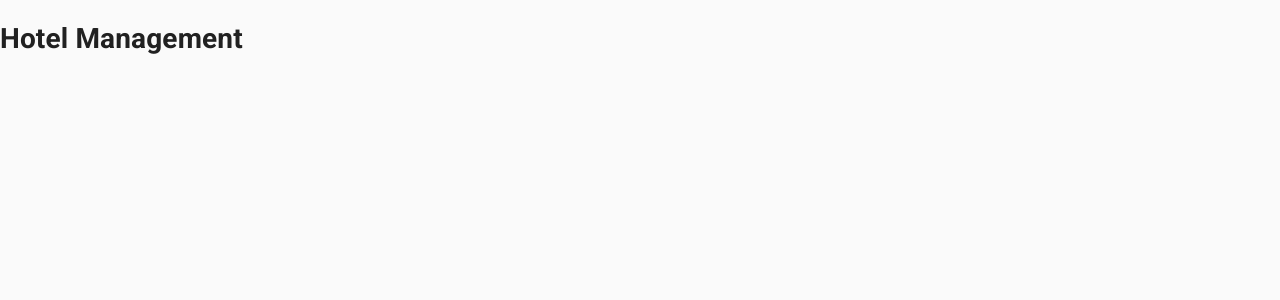
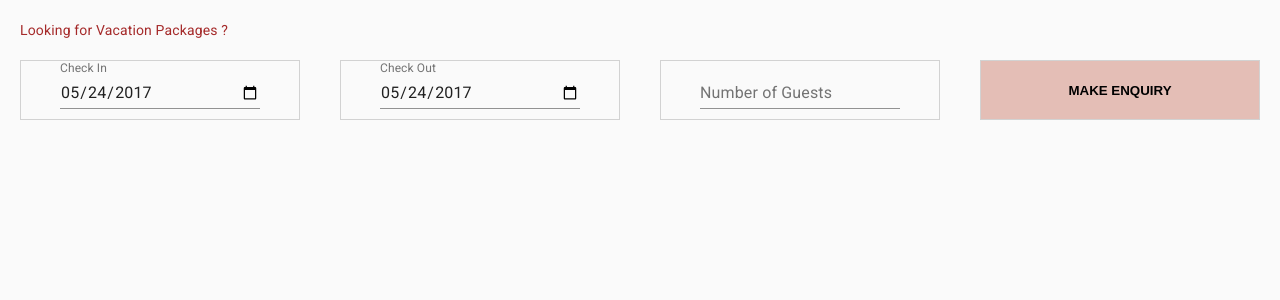
Before and after one commit to akshay-zagade/hotel-management, a React (Create React App) app: page / in a window 1280 px wide. Shown: the top 300 px of the page. Built offline with nearby package versions, Linux system fonts and the light colour scheme.

Commit message:
Added enquiry main component

```diff
--- a/src/App.js
+++ b/src/App.js
@@ -1,5 +1,6 @@
 import { createMuiTheme, CssBaseline, ThemeProvider } from "@material-ui/core";
 import React from "react";
+import EnquiryMain from "./components/EnquiryMain";
 
 function App() {
   const theme = createMuiTheme({
@@ -13,7 +14,7 @@ function App() {
       <ThemeProvider theme={theme}>
         <CssBaseline />
         <div className="App">
-          <h1>Hotel Management</h1>
+          <EnquiryMain />
         </div>
       </ThemeProvider>
     </React.Fragment>
--- /dev/null
+++ b/src/components/DatePickers.js
@@ -0,0 +1,33 @@
+import React from 'react';
+import { makeStyles } from '@material-ui/core/styles';
+import TextField from '@material-ui/core/TextField';
+
+const useStyles = makeStyles((theme) => ({
+  container: {
+    display: 'flex',
+    flexWrap: 'wrap',
+  },
+  textField: {
+    margin: 'auto',
+    width: 200
+  },
+}));
+
+export default function DatePickers(props) {
+  const classes = useStyles();
+
+  return (
+    <form className={classes.container} noValidate>
+      <TextField
+        id="date"
+        label={props.label}
+        type="date"
+        defaultValue="2017-05-24"
+        className={classes.textField}
+        InputLabelProps={{
+          shrink: true,
+        }}
+      />
+    </form>
+  );
+}
--- /dev/null
+++ b/src/components/EnquiryMain.js
@@ -0,0 +1,72 @@
+import { makeStyles, TextField } from '@material-ui/core';
+import { Height } from '@material-ui/icons';
+import React from 'react'
+import DatePickers from './DatePickers'
+import EnquiryTextField from './EnquiryTextField'
+
+
+const useStyles = makeStyles((theme) => ({
+    enquiryContainer: {
+        display: 'flex',
+        flexDirection: 'column',
+        flexWrap: 'wrap',
+        [theme.breakpoints.up("sm")]: {
+            flexDirection: 'row',
+            flexWrap: 'nowrap',
+            justifyContent: 'space-evenly'
+        },
+    },
+    enquiryDiv: {
+        border: '1px solid #d2d2d2',
+        margin: 20,
+        height: 60,
+        [theme.breakpoints.up("sm")]: {
+            width: 300
+        }
+    },
+    enquiryButton: {
+        border: 0,
+        color: 'black',
+        backgroundColor: '#e4beb6',
+        width: '100%',
+        height: '100%',
+        fontWeight: 'bold'
+    },
+    enquiryHeading: {
+        display: 'flex',
+        height: 'auto',
+        margin: '20px 20px 0px 20px',
+        border: 'none',
+        color: 'brown'
+    }
+
+  }));
+
+function EnquiryMain() {
+
+    const classes = useStyles();
+
+    return (
+        <div>
+            <div className={classes.enquiryHeading} >
+                Looking for Vacation Packages ?
+            </div>
+            <div className={classes.enquiryContainer}>
+                <div className={classes.enquiryDiv} >
+                    <DatePickers label="Check In"/>
+                </div>
+                <div className={classes.enquiryDiv} >
+                    <DatePickers label="Check Out"/>
+                </div>
+                <div className={classes.enquiryDiv}>
+                    <EnquiryTextField id="standard-basic" label="Number of Guests" />
+                </div>
+                <div className={classes.enquiryDiv}>
+                    <button className={classes.enquiryButton}>MAKE ENQUIRY</button>
+                </div>
+            </div>
+        </div>
+    )
+}
+
+export default EnquiryMain;
--- /dev/null
+++ b/src/components/EnquiryTextField.js
@@ -0,0 +1,24 @@
+import React from 'react';
+import { makeStyles } from '@material-ui/core/styles';
+import TextField from '@material-ui/core/TextField';
+
+const useStyles = makeStyles((theme) => ({
+  root: {
+    display: 'flex',
+    flexWrap: 'wrap',
+  },
+  field: {
+      margin: 'auto',
+      width: 200
+  }
+}));
+
+export default function BasicTextFields() {
+  const classes = useStyles();
+
+  return (
+    <form className={classes.root} noValidate autoComplete="off">
+      <TextField className={classes.field} id="standard-basic" label="Number of Guests" />
+    </form>
+  );
+}
```
